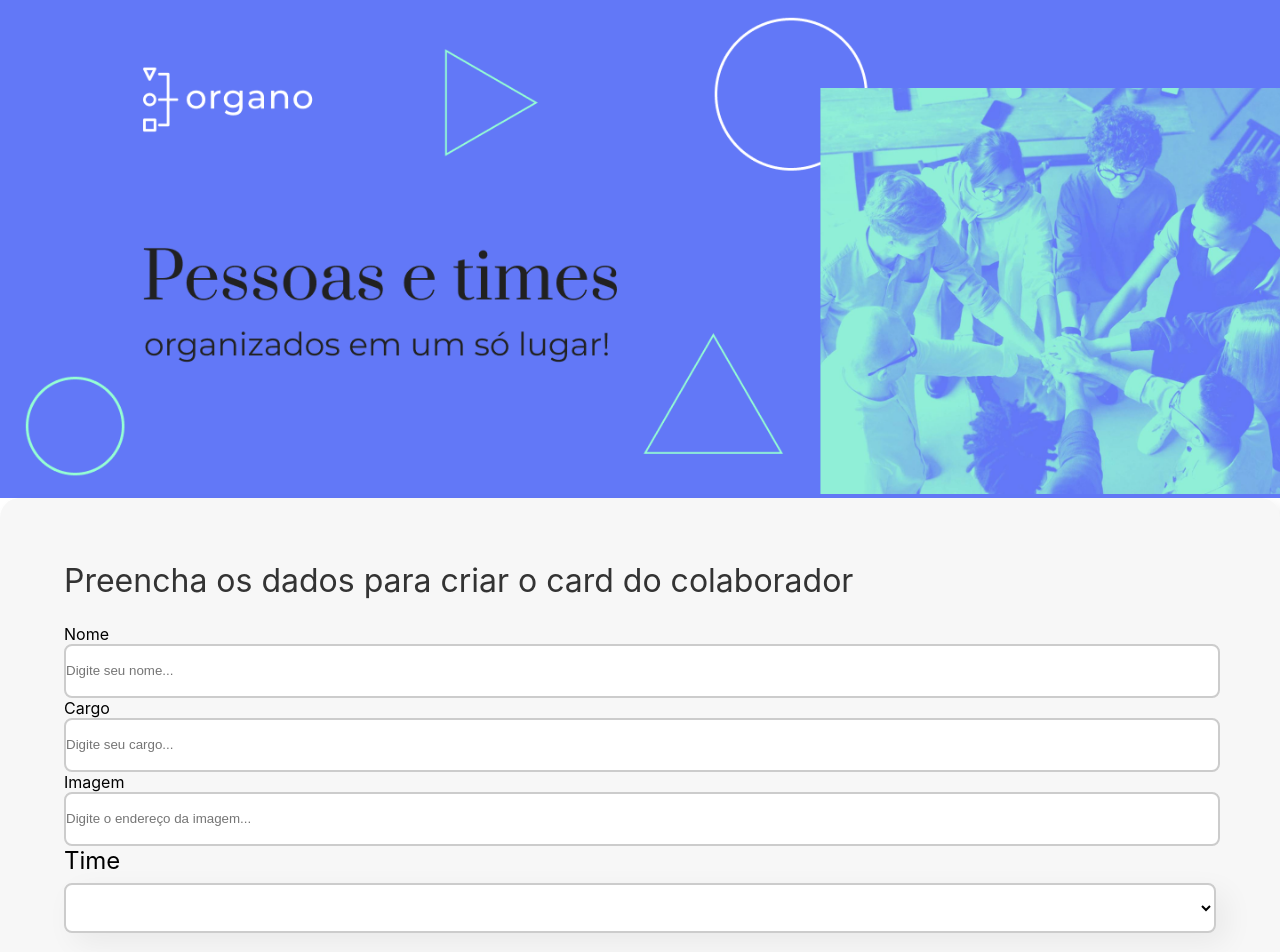
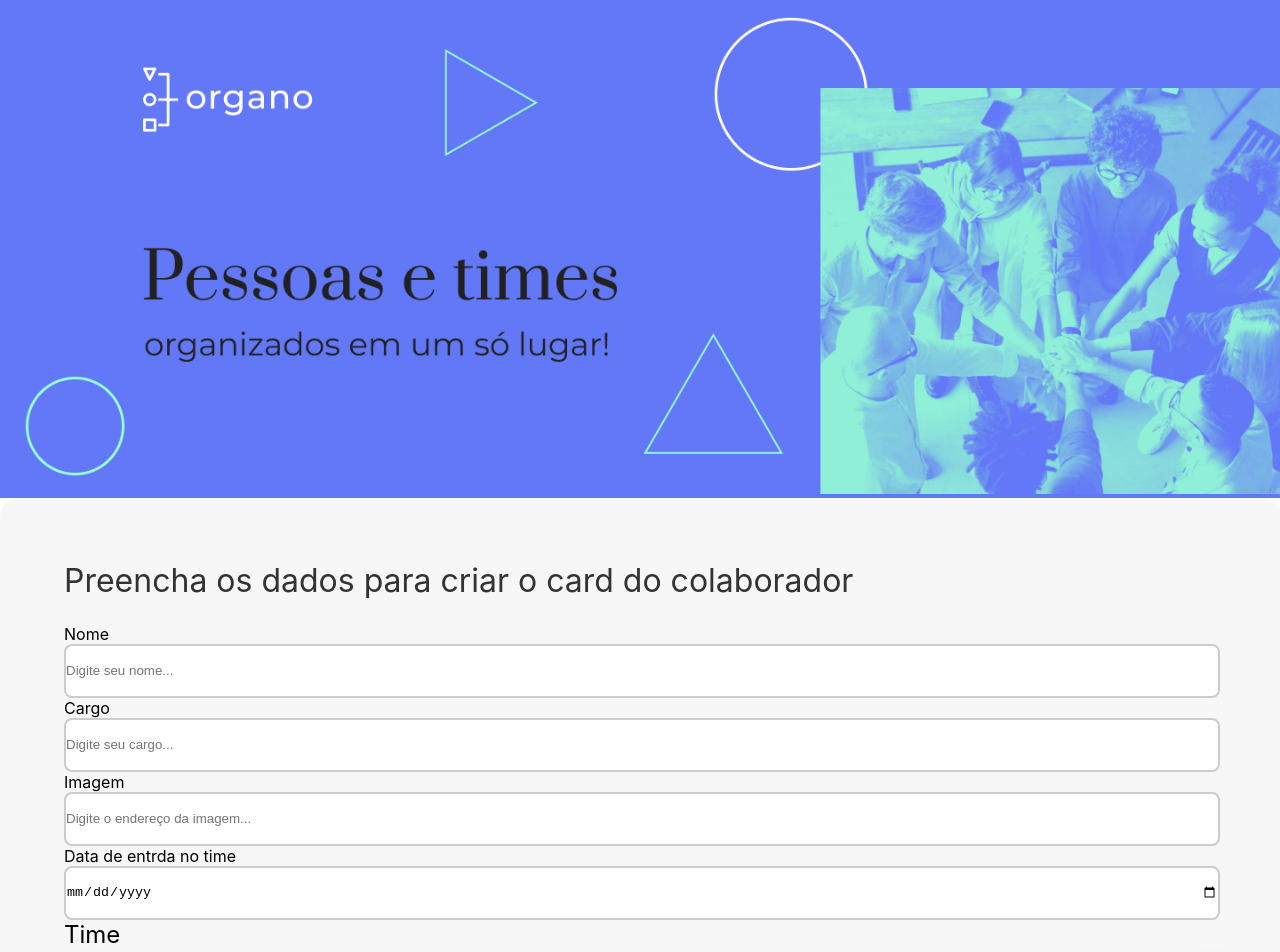
Before and after one commit to FabricioMartinhoEngeroff/React-JS-Organo, a React (Create React App) app: page / in a window 1280 px wide. Shown: the top 952 px of the page. Built offline with nearby package versions, Linux system fonts and the light colour scheme.

Commit message:
Adicionei um campo data no formulario e refatorei o colaborador com mais esse campo.

```diff
--- a/src/compartilhado/interfaces/IColaborador.ts
+++ b/src/compartilhado/interfaces/IColaborador.ts
@@ -3,4 +3,5 @@
     cargo:string
     imagem:string
     time?:string
+    data:string
 }
--- a/src/componentes/CampoTexto/index.tsx
+++ b/src/componentes/CampoTexto/index.tsx
@@ -1,36 +1,42 @@
-import React from 'react'
+import React from "react";
 
-import './CampoTexto.css'
+import "./CampoTexto.css";
 
 interface CampoTextoProps {
-    aoAlterado: (valor: string) => void
-    placeholder: string
-    label: string
-    valor: string
-    obrigatorio?: boolean
+  aoAlterado: (valor: string) => void;
+  placeholder: string;
+  label: string;
+  valor: string;
+  obrigatorio?: boolean;
+  tipo?: "text" | "password" | "date" | "email" | "number";
 }
 
-const CampoTexto = ({ aoAlterado, label, placeholder, valor,  obrigatorio=false } : CampoTextoProps) => {
-
-    const placeholderModificada = `${placeholder}...`
+const CampoTexto = ({
+  aoAlterado,
+  label,
+  placeholder,
+  valor,
+  obrigatorio = false,
+  tipo = "text",
+}: CampoTextoProps) => {
+  const placeholderModificada = `${placeholder}...`;
 
   const aoDigitado = (evento: React.ChangeEvent<HTMLInputElement>) => {
-        aoAlterado(evento.target.value)
-    }
+    aoAlterado(evento.target.value);
+  };
 
   return (
     <div className="campo-texto">
-            <label>
-                {label}
-            </label>
+      <label>{label}</label>
       <input
         value={valor}
         onChange={aoDigitado}
         required={obrigatorio}
         placeholder={placeholderModificada}
+        type={tipo}
       />
     </div>
-    )
-}
+  );
+};
 
-export default CampoTexto
+export default CampoTexto;
--- a/src/componentes/Colaborador/index.tsx
+++ b/src/componentes/Colaborador/index.tsx
@@ -5,9 +5,10 @@
     imagem: string
     cargo: string
     corDeFundo: string
+    data:string
 }
 
-const Colaborador = ({ nome, imagem, cargo, corDeFundo }: ColaboradorProps) => {
+const Colaborador = ({ nome, imagem, cargo, corDeFundo, data }: ColaboradorProps) => {
     return (<div className='colaborador'>
         <div className='cabecalho' style={{ backgroundColor: corDeFundo }}>
             <img src={imagem} alt={nome}/>
@@ -15,6 +16,7 @@
         <div className='rodape'>
             <h4>{nome}</h4>
             <h5>{cargo}</h5>
+            <h5>{new Date(data).toLocaleDateString()}</h5>
         </div>
     </div>)
 }
--- a/src/componentes/Formulario/index.tsx
+++ b/src/componentes/Formulario/index.tsx
@@ -16,6 +16,7 @@
     const [cargo, setCargo] = useState('')
     const [imagem, setImagem] = useState('')
     const [time, setTime] = useState('')
+    const [data, setData] = useState('')
 
     const aoSalvar = (evento: React.FormEvent<HTMLFormElement> ) => {
         evento.preventDefault()
@@ -23,7 +24,8 @@
             nome,
             cargo,
             imagem,
-            time
+            time,
+            data
         })
         setNome('')
         setCargo('')
@@ -55,6 +57,16 @@
                     valor={imagem}
                     aoAlterado={valor => setImagem(valor)}
                 />
+
+                <CampoTexto
+                label="Data de entrda no time"
+                placeholder=''
+                valor={data}
+                aoAlterado={(valor)=> setData(valor)}
+                tipo='date'
+
+
+/>
                 <ListaSuspensa
                     obrigatorio={true}
                     label="Time"
--- a/src/componentes/Time/index.tsx
+++ b/src/componentes/Time/index.tsx
@@ -25,6 +25,7 @@
                         nome={colaborador.nome}
                         cargo={colaborador.cargo}
                         imagem={colaborador.imagem}
+                        data={colaborador.data}
                     /> )}
             </div>
         </section>
```
Lines whose indentation alone changed are shown as unchanged.
